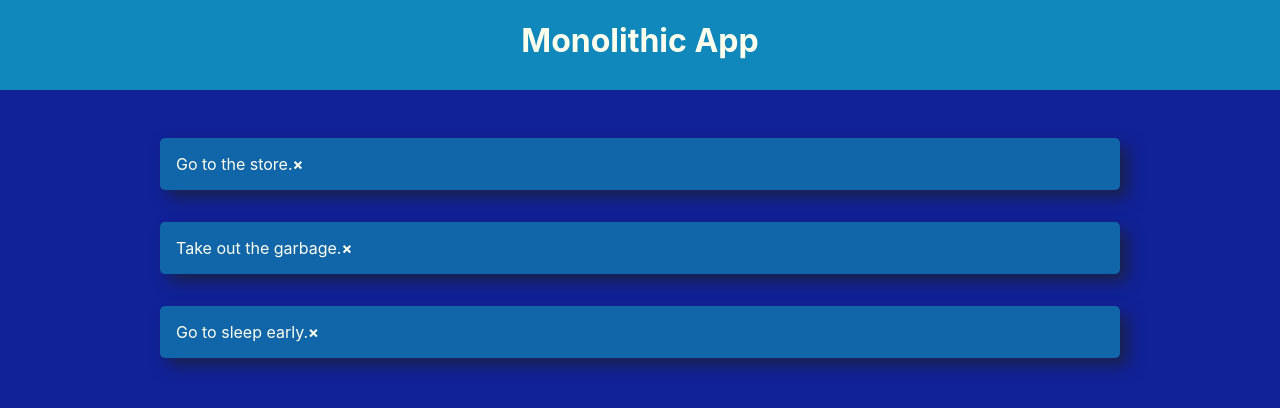
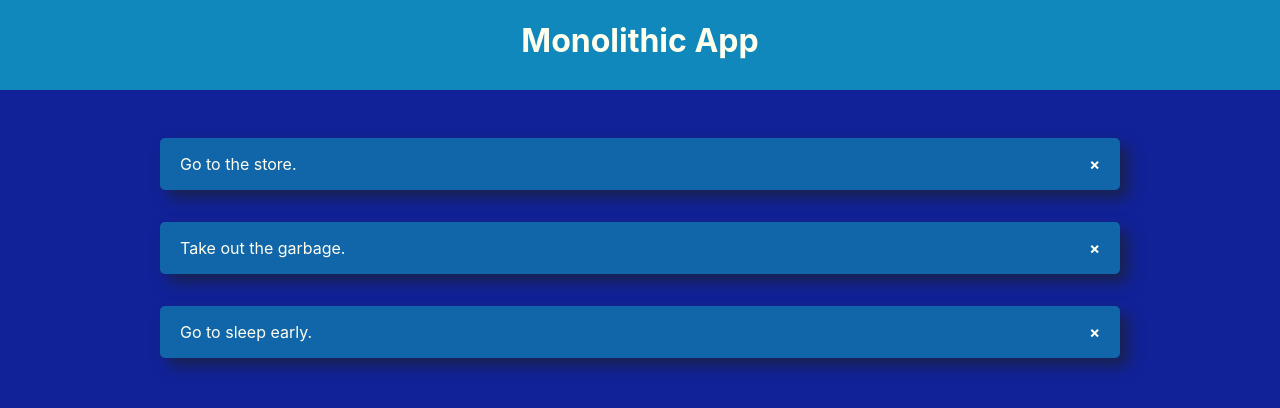
Before and after one commit to franaragm/ng-solid-design, an Angular app: page / in a window 1280 px wide. Shown: the top 408 px of the page. Built offline with nearby package versions, Linux system fonts and the light colour scheme.

Commit message:
Add `&--jc-sb` class and update `.card` `padding`.

```diff
--- a/src/app/01-the-monolith/monolith/monolith.component.scss
+++ b/src/app/01-the-monolith/monolith/monolith.component.scss
@@ -23,10 +23,13 @@ $shadow-color: #220;
   &--jc-c {
     justify-content: center;
   }
+  &--jc-sb {
+    justify-content: space-between;
+  }
 }
 
 .card {
-  padding: 1rem;
+  padding: 1rem 1.25rem;
   margin: 2rem;
   border-radius: 5px;
   box-shadow: 0.5rem 0.5rem 1rem rgba($shadow-color, 0.5);
```
